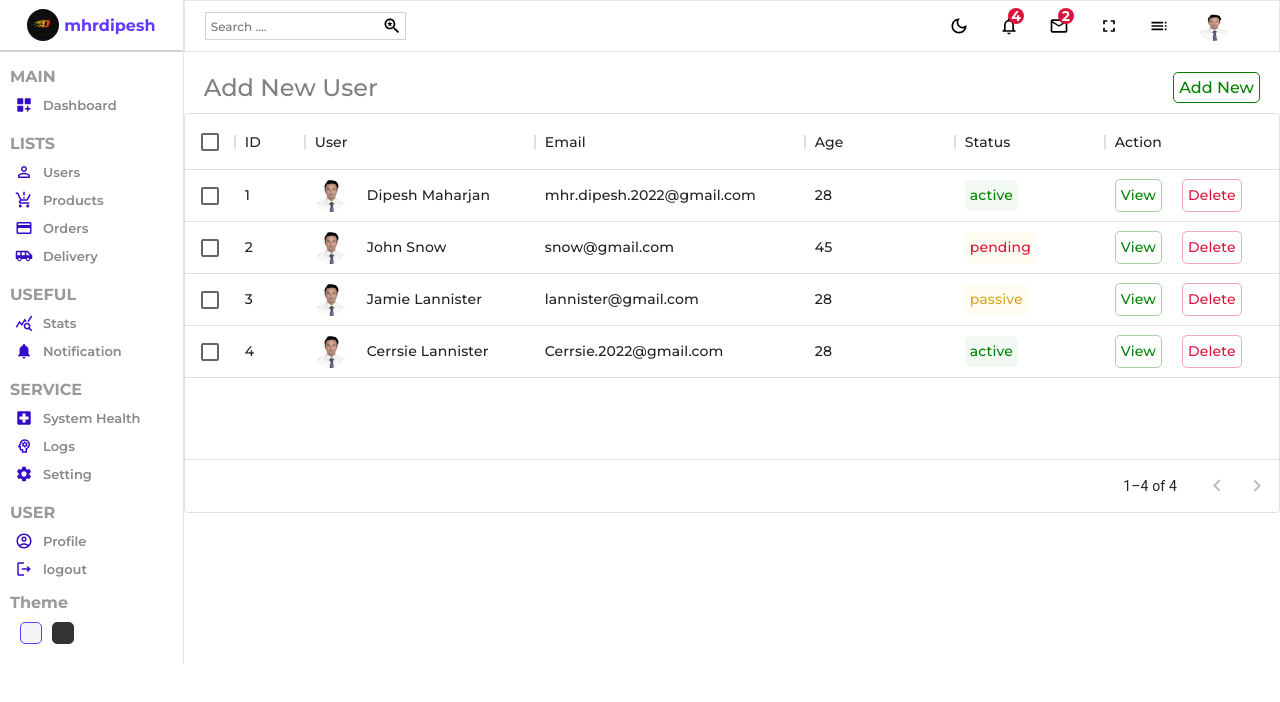
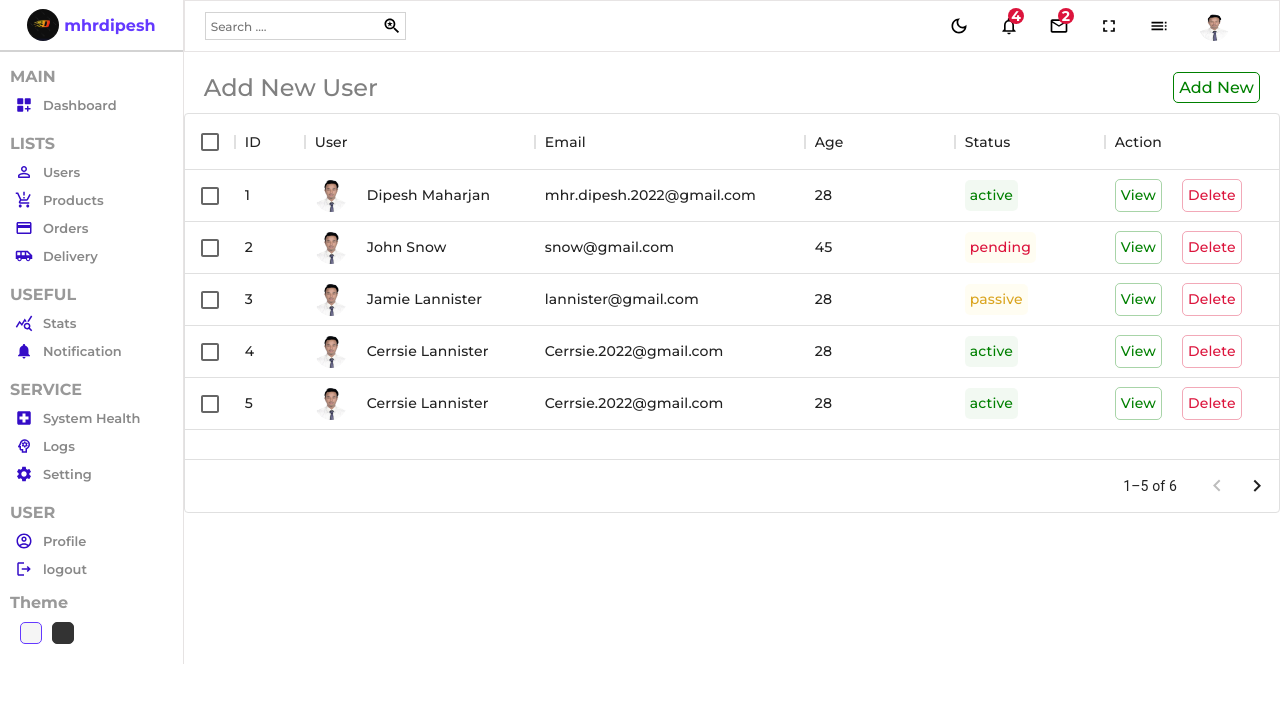
Before and after one commit to dipeshmaharjan23/React-admin-pannel, a React (Create React App) app: page /users in a window 1280 px wide. Shown: the top 702 px of the page. Built offline with nearby package versions, Linux system fonts and the light colour scheme.

Commit message:
delete button modified

```diff
--- a/src/DatatableSource.js
+++ b/src/DatatableSource.js
@@ -62,5 +62,21 @@ export const userRow = [
         status: "active",
         email: "Cerrsie.2022@gmail.com",
         age: 28,
+    },
+    {
+        id: 5,
+        username: "Cerrsie Lannister",
+        img: require('./assets/mine.jpg'),
+        status: "active",
+        email: "Cerrsie.2022@gmail.com",
+        age: 28,
+    },
+    {
+        id: 6,
+        username: "Cerrsie Lannister",
+        img: require('./assets/mine.jpg'),
+        status: "active",
+        email: "Cerrsie.2022@gmail.com",
+        age: 28,
     }
 ]
--- a/src/components/datatable/Datatable.jsx
+++ b/src/components/datatable/Datatable.jsx
@@ -1,4 +1,4 @@
-import React from 'react'
+import React, { useState } from 'react'
 import './datatable.scss'
 import { DataGrid } from '@mui/x-data-grid';
 import { userColumn, userRow } from "../../DatatableSource"
@@ -6,15 +6,22 @@ import { Link } from 'react-router-dom';
 
 
 const Datatable = () => {
+  const [data, setData] = useState(userRow);
+
+  const handleDelete = (id) => {
+    console.log(id)
+    setData(data.filter(item => item.id !== id ))
+  }
+  console.log(data)
 
   const actionColumn = [{
-    field: "action", headerName: "Action", width: 200, renderCell: () => {
+    field: "action", headerName: "Action", width: 200, renderCell: (params) => {
       return (
         <div className="cellAction">
           <Link to='/users/test' style={{ textDecoration: "none" }}>
             <div className="viewButton">View</div>
           </Link>
-          <div className="deleteButton">Delete</div>
+          <div className="deleteButton" onClick={() => handleDelete(params.row.id)}>Delete</div>
         </div>
       )
     }
@@ -29,7 +36,7 @@ const Datatable = () => {
       </div>
       <DataGrid
         className='datagrid'
-        rows={userRow}
+        rows={data}
         columns={userColumn.concat(actionColumn)}
         pageSize={5}
         rowsPerPageOptions={[5]}
```
